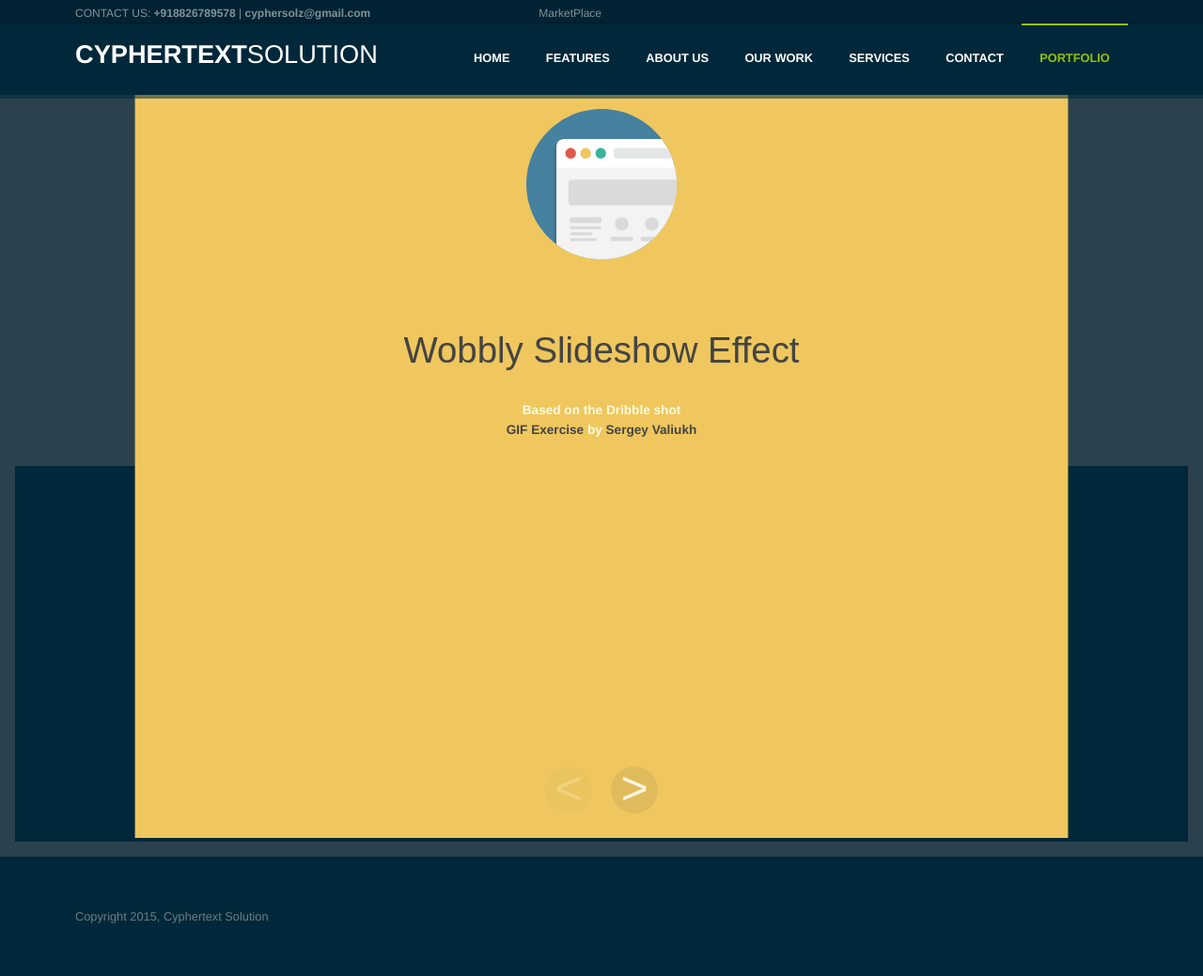
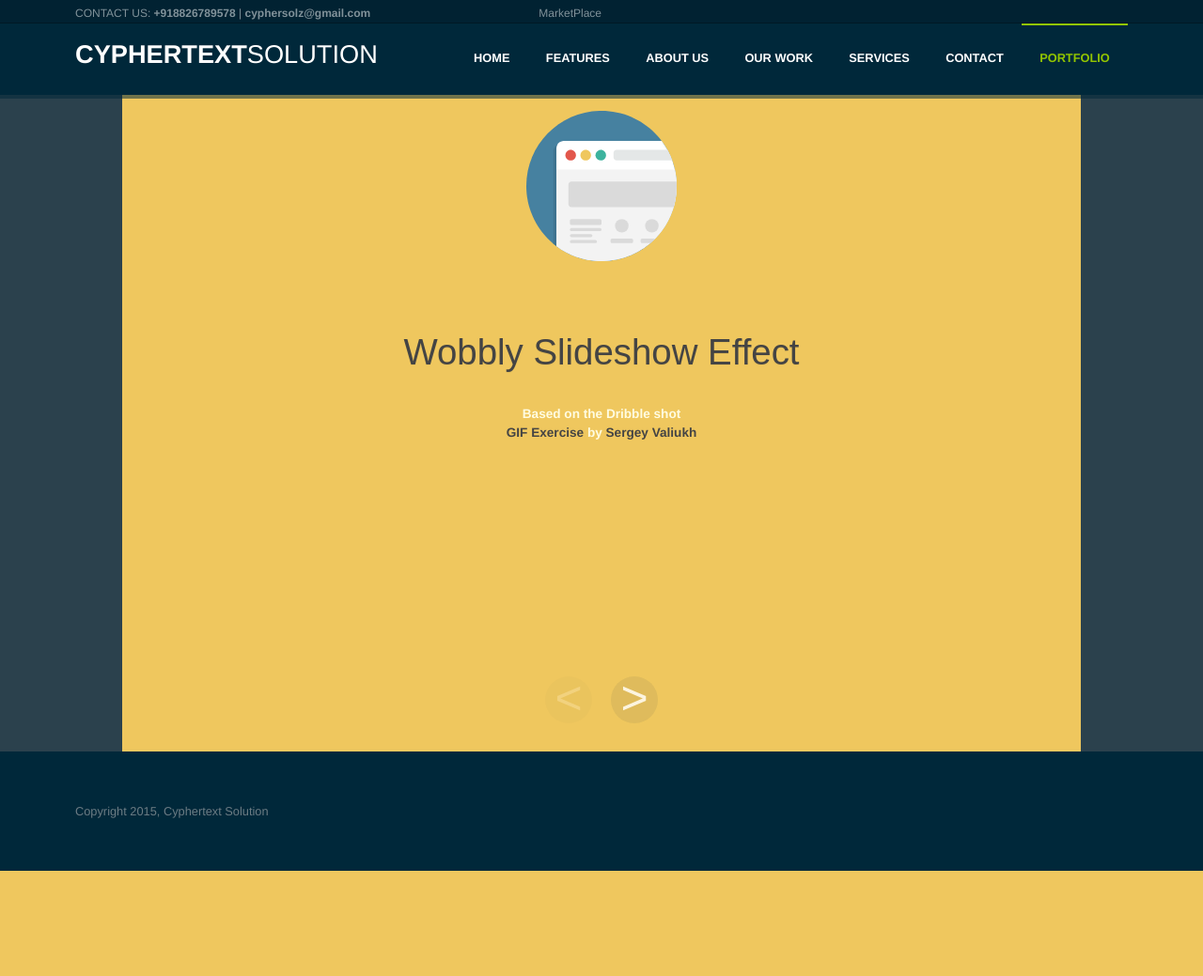
Before and after one commit to Nelabh/cyphersite, a PHP site: page /cyphersite/portfolio in a window 1280 px wide. Shown: the whole page at 94% size. After the commit the page ends 927 px from the top, so only its background shows below. Run offline with PHP 8.4, Linux system fonts and the light colour scheme; some web fonts are replaced.

Commit message:
Slider Fixed

```diff
--- a/portfolio/index.php
+++ b/portfolio/index.php
@@ -11,15 +11,10 @@
 
   <!-- TOP NAV WITH LOGO -->
   <?php include '../menu.php' ; ?>
-<section>
-<div id="slideshow" class="slideshow" >
+<div id="slideshow" class="slideshow">
         <ul>
           <li>
-            <div class="slide">
-              <div class="codrops-links">
-                <a class="codrops-icon codrops-icon-prev" href="http://tympanus.net/Development/TooltipStylesInspiration/"><span>Previous Demo</span></a>
-                <a class="codrops-icon codrops-icon-drop" href="http://tympanus.net/codrops/?p=20714"><span>Back to the Codrops Article</span></a>
-              </div>
+            <div class="slide" style="top-padding:12%">
               <img class="icon" src="wobb/img/icons/browser.svg" alt="Browser Icon"/>
               <h1>Wobbly Slideshow Effect</h1>
               <p>Based on the Dribble shot <br /><a href="https://dribbble.com/shots/1701001-GIF-Exercise">GIF Exercise</a> by <a href="https://dribbble.com/SergeyValiukh">Sergey Valiukh</a></p>
@@ -89,7 +84,6 @@
           </li>
         </ul>
       </div>
-</section>
 <?php include '../footer.php' ; ?>
         <script src="wobb/js/classie.js"></script>
     <script src="wobb/js/sliderFx.js"></script>
--- a/portfolio/wobb/css/slideshow.css
+++ b/portfolio/wobb/css/slideshow.css
@@ -109,6 +109,7 @@ body,
 	right: 16%;
 	padding: 1em;
 	white-space: initial;
+	margin-top: 6%;
 	text-align: center;
 }
 
```
